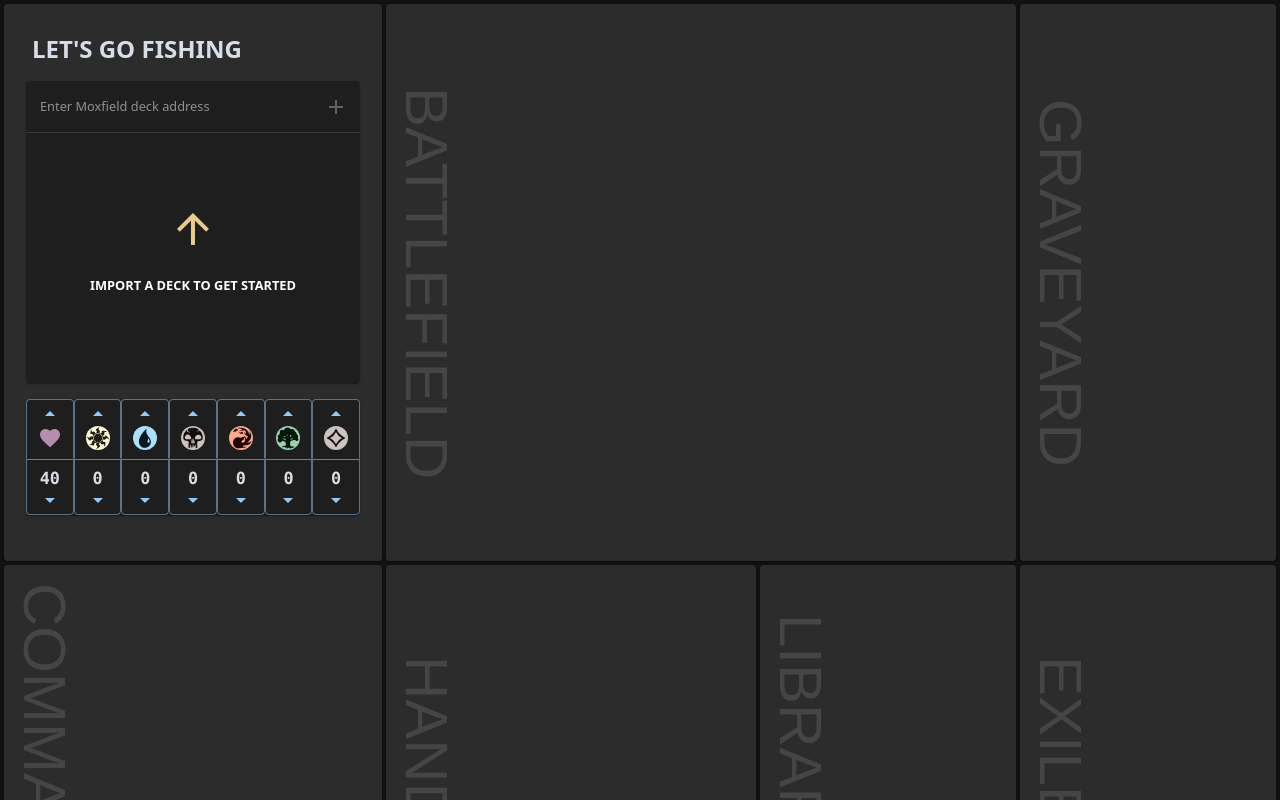
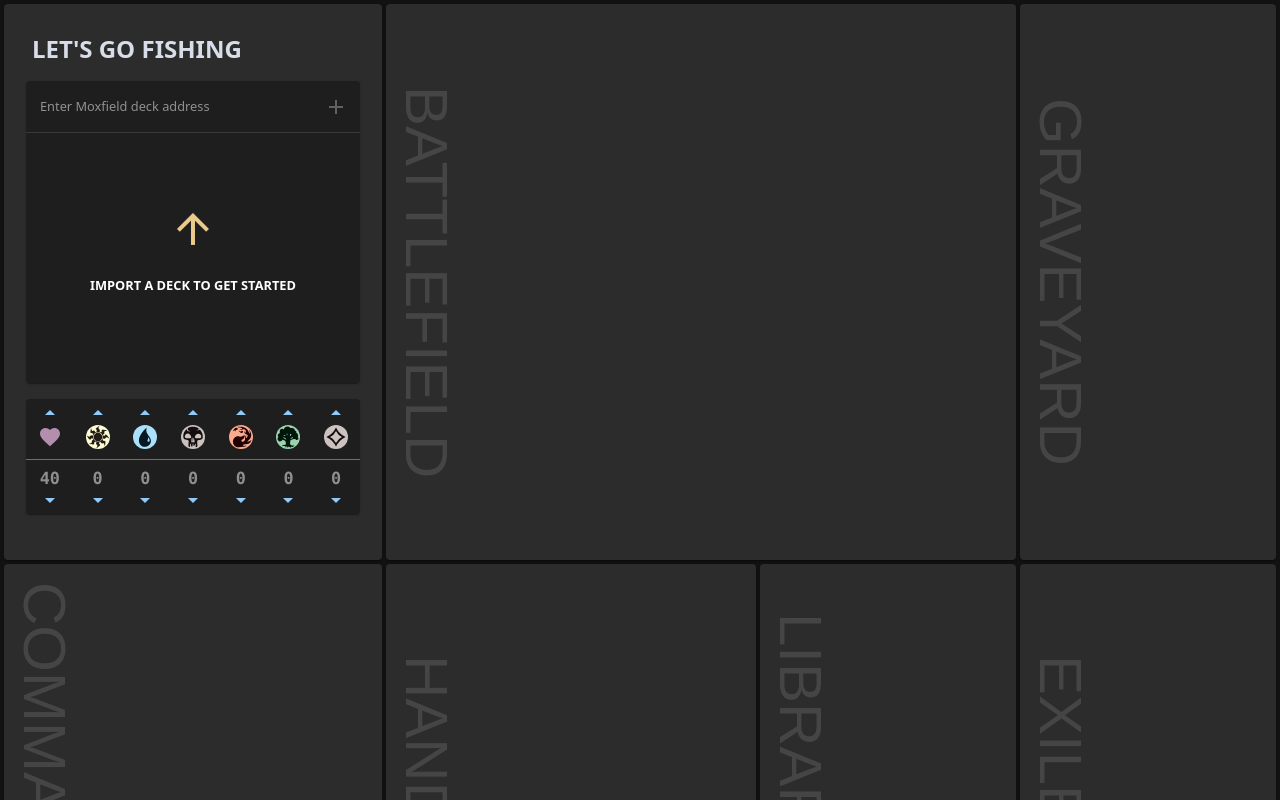
Before and after one commit to avocadianmage/lets-go-fishing, a React (Create React App) app in the folder client/: page / in a window 1280 px wide. Built offline with nearby package versions, Linux system fonts and the light colour scheme.

Commit message:
styling updates

```diff
--- a/client/src/components/lefter/numberWheel.tsx
+++ b/client/src/components/lefter/numberWheel.tsx
@@ -1,6 +1,5 @@
 import { ArrowDropDown, ArrowDropUp } from '@mui/icons-material';
-import { Button, ButtonGroup, Divider } from '@mui/material';
-import { grey } from '@mui/material/colors';
+import { Button, ButtonGroup } from '@mui/material';
 import { useState } from 'react';
 
 interface NumberWheelProps {
@@ -18,18 +17,18 @@ const ButtonHalf = ({ item1, item2 }: { item1: JSX.Element; item2: JSX.Element }
 );
 
 export const NumberWheel = ({ label, icon, defaultCount }: NumberWheelProps) => {
-    const [count, setCount] = useState<number>(defaultCount ?? 0);
+    defaultCount = defaultCount ?? 0;
+    const [count, setCount] = useState<number>(defaultCount);
 
     return (
-        <ButtonGroup orientation='vertical' aria-label={label} sx={{ flex: 1 }}>
+        <ButtonGroup orientation='vertical' variant='text' aria-label={label} sx={{ flex: 1 }}>
             <Button
                 aria-label='increment'
-                sx={{ p: '2px 0px 8px 0px' }}
+                sx={{ p: '2px 0px 10px 0px' }}
                 onClick={() => setCount(count + 1)}
             >
                 <ButtonHalf item1={<ArrowDropUp />} item2={icon} />
             </Button>
-            <Divider />
             <Button
                 aria-label='decrement'
                 sx={{ p: '4px 0px 2px 0px' }}
@@ -38,7 +37,11 @@ export const NumberWheel = ({ label, icon, defaultCount }: NumberWheelProps) =>
                 <ButtonHalf
                     item1={
                         <code
-                            style={{ fontSize: '1.2em', fontWeight: 'bold', color: 'var(--nord4)' }}
+                            style={{
+                                fontSize: '1.2em',
+                                fontWeight: 'bold',
+                                color: count === defaultCount ? 'rgba(255, 255, 255, 0.5)' : '#fff',
+                            }}
                         >
                             {count}
                         </code>
```
